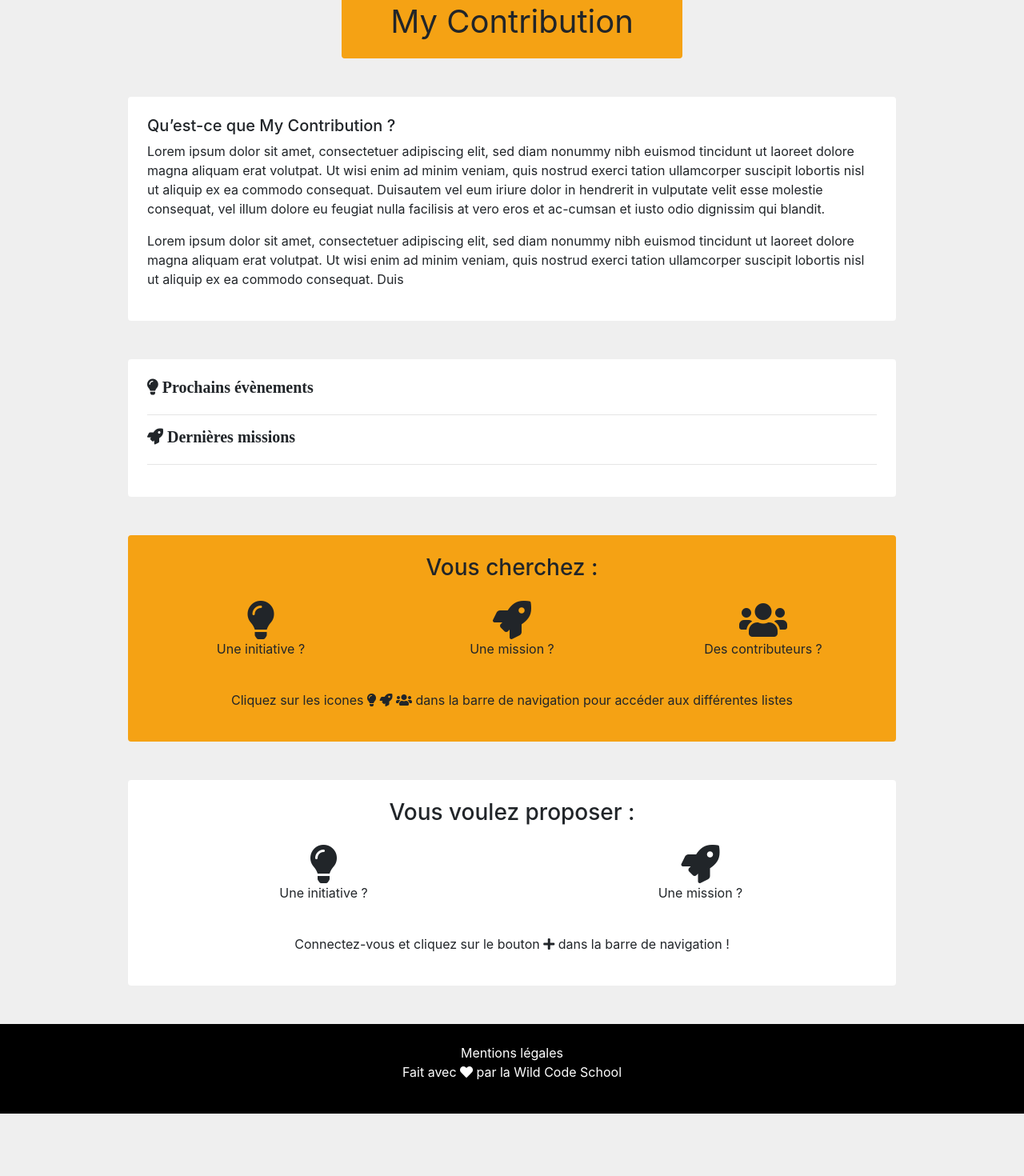
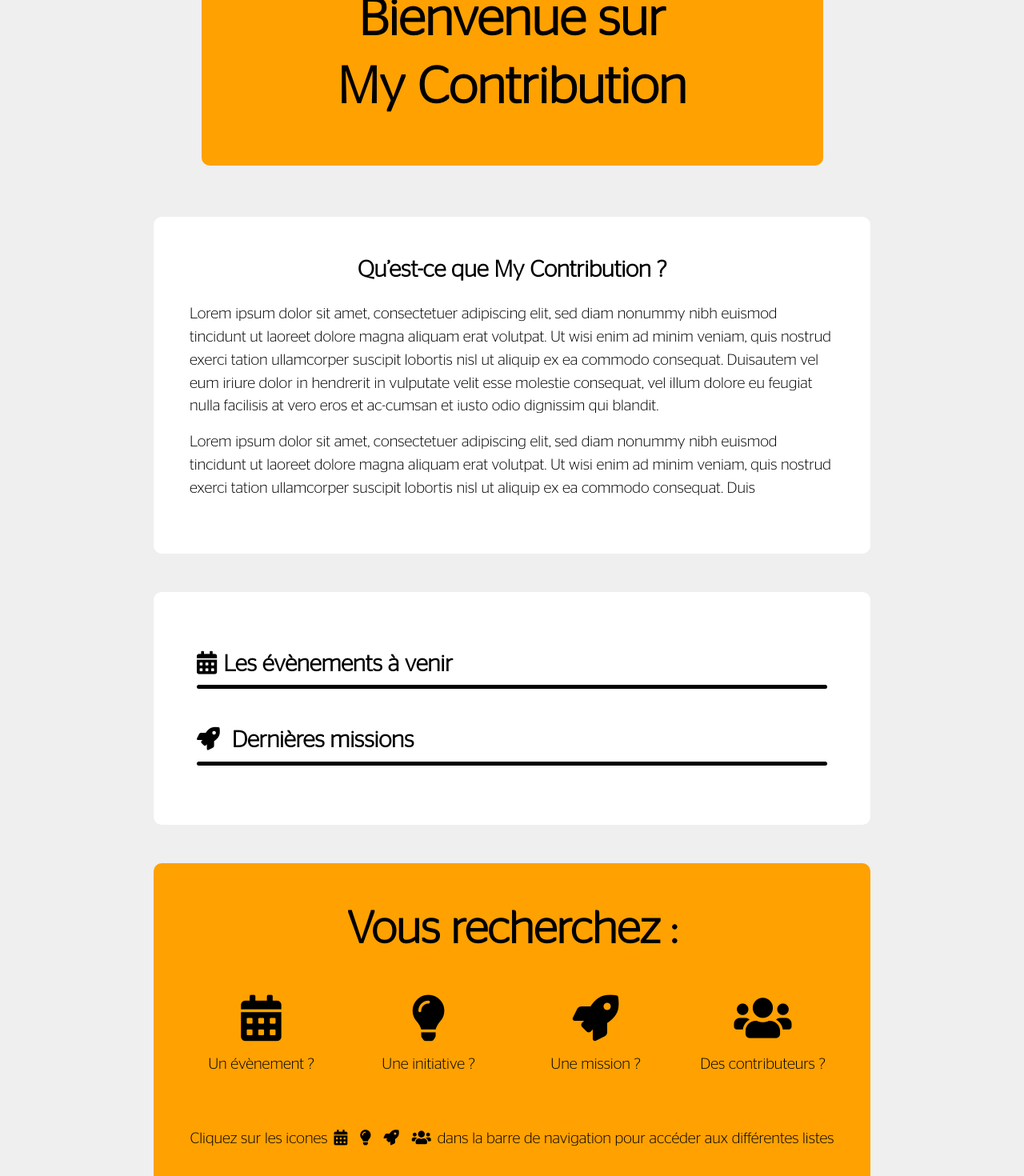
Before and after one commit to WildCodeSchool/toulouse-0918-js-mycontribution, a React (Create React App) app in the folder front/: page / in a window 1280 px wide. Shown: the part 200-1670 px from the top of the page at 80% size. Before the commit the page ends 1592 px from the top, so only its background shows below. Built offline with nearby package versions, Linux system fonts and the light colour scheme.

Commit message:
Creation et mise en place des styled components

```diff
--- a/front/package.json
+++ b/front/package.json
@@ -3,6 +3,8 @@
   "version": "0.1.0",
   "private": true,
   "dependencies": {
+    "@emotion/core": "^10.0.0",
+    "@emotion/styled": "^10.0.0",
     "axios": "^0.18.0",
     "bootstrap": "^4.1.3",
     "node-sass": "^4.10.0",
--- a/front/src/components/Accueil.js
+++ b/front/src/components/Accueil.js
@@ -1,6 +1,8 @@
 import React, { Component } from 'react';
 import { Container, Row, Col } from 'reactstrap';
-import '../css/Accueil.scss'
+import '../css/Accueil.scss';
+import { BigTitle, StyledContainer, Text, Subtitle, Line, Title } from '../data/styledComponents';
+import icons from '../data/icons';
 
 class Accueil extends Component {
   constructor(props) {
@@ -14,61 +16,120 @@ class Accueil extends Component {
   render() {
     return (
       <div>
-        <Container fluid>
+        <Container>
           <Row className="d-flex justify-content-center my-5">
-            <Col xs="9" sm="6" md="4" className="bienvenue rounded py-3">{this.state.connexion ? `Bonjour ${this.state.profil} !` : <div>Bienvenue sur<br />My Contribution</div>}</Col>
+            <Col  sm="12"
+              className="bienvenue rounded py-3"
+            >
+            {
+              this.state.connexion ?
+              `Bonjour ${this.state.profil} !`
+              : <StyledContainer className="bienvenue" orange>
+                  <BigTitle>Bienvenue sur </BigTitle>
+                  <BigTitle>My Contribution</BigTitle>
+                </StyledContainer>
+            }
+            </Col>
           </Row>
         </Container>
-        {this.state.connexion ? '' :
+
+        {
+          this.state.connexion
+          ? ''
+          :
+          <StyledContainer>
             <Container fluid>
               <Row className="d-flex justify-content-center">
-              <Col xs="11" sm="10" md="9" className="presentation rounded py-4 px-4">
-                <h5>Qu’est-ce que My Contribution ?</h5>
-                <p>Lorem ipsum dolor sit amet, consectetuer adipiscing elit, sed diam nonummy nibh euismod tincidunt ut laoreet dolore magna aliquam erat volutpat. Ut wisi enim ad minim veniam, quis nostrud exerci tation ullamcorper suscipit lobortis nisl ut aliquip ex ea commodo consequat. Duisautem vel eum iriure dolor in hendrerit in vulputate velit esse molestie consequat, vel illum dolore eu feugiat nulla facilisis at vero eros et ac-cumsan et iusto odio dignissim qui blandit.</p>
-                <p>Lorem ipsum dolor sit amet, consectetuer adipiscing elit, sed diam nonummy nibh euismod tincidunt ut laoreet dolore magna aliquam erat volutpat. Ut wisi enim ad minim veniam, quis nostrud exerci tation ullamcorper suscipit lobortis nisl ut aliquip ex ea commodo consequat. Duis</p>
+                <Col xs="11" sm="10" md="12" className="rounded">
+                  <Subtitle className="presentation mb-4">Qu’est-ce que My Contribution ?</Subtitle>
+                  <Text>Lorem ipsum dolor sit amet, consectetuer adipiscing elit, sed diam nonummy nibh euismod tincidunt ut laoreet dolore magna aliquam erat volutpat. Ut wisi enim ad minim veniam, quis nostrud exerci tation ullamcorper suscipit lobortis nisl ut aliquip ex ea commodo consequat. Duisautem vel eum iriure dolor in hendrerit in vulputate velit esse molestie consequat, vel illum dolore eu feugiat nulla facilisis at vero eros et ac-cumsan et iusto odio dignissim qui blandit.</Text>
+                  <Text>Lorem ipsum dolor sit amet, consectetuer adipiscing elit, sed diam nonummy nibh euismod tincidunt ut laoreet dolore magna aliquam erat volutpat. Ut wisi enim ad minim veniam, quis nostrud exerci tation ullamcorper suscipit lobortis nisl ut aliquip ex ea commodo consequat. Duis</Text>
                 </Col>
               </Row>
-          </Container>}
+            </Container>
+          </StyledContainer>
+        }
+
+        <StyledContainer className="my-5">
           <Container fluid>
-          <Row className="d-flex justify-content-center my-5">
-            <Col xs="11" sm="10" md="9" className="actualite rounded py-4 px-4">
+            <Row className="d-flex justify-content-center">
+              <Col sm="12" className="actualite rounded py-4 px-4">
+                <div className="events">
                   <div>
-                <h5 className="fas fa-lightbulb"> Prochains évènements</h5>
-                <hr />
+                    <Subtitle><span className="fas fa-calendar-alt mr-2" />Les évènements à venir</Subtitle>
+                    <Line />
                   </div>
+
+                </div>
+                <div className="missions mt-5">
                   <div>
-                <h5 style={{ fontWeight: 'bold' }} className="fas fa-rocket"> Dernières missions</h5>
-                <hr />
+                    <Subtitle><span className="fas fa-rocket mr-2" /> Dernières missions</Subtitle>
+                    <Line />
+                  </div>
                 </div>
               </Col>
             </Row>
           </Container>
+        </StyledContainer>
+
+
+        <StyledContainer orange>
           <Container fluid>
-          <Row className="d-flex justify-content-center my-5">
-            <Col xs="11" sm="10" md="9" className="chercher rounded py-4 px-4 text-center">
-              <h3>Vous cherchez :</h3>
-              <Row className="d-flex justify-content-between my-4">
-                <Col xs="4"><i className="fas fa-lightbulb fa-3x"></i><p>Une initiative ?</p></Col>
-                <Col xs="4"><i className="fas fa-rocket fa-3x"></i><p>Une mission ?</p></Col>
-                <Col xs="4"><i className="fas fa-users fa-3x"></i><p>Des contributeurs ?</p></Col>
+            <Row className="d-flex justify-content-center">
+              <Col sm="12" className="chercher rounded text-center">
+                <Title>Vous recherchez :</Title>
+                <Row className="d-flex justify-content-between my-5">
+                  {
+                    icons.map((icon, key)=> {
+                      const { fa, text } = icon
+                      return (
+                        <Col lg="3" md="6" xs="12">
+                          <Text>
+                            <i className={`fas ${fa} fa-3x mb-3`} key={key} />
+                            <Text>{text}</Text>
+                          </Text>
+                        </Col>
+                      )
+                    })
+                  }
                 </Row>
-              <p>Cliquez sur les icones <i className="fas fa-lightbulb"></i> <i className="fas fa-rocket"></i> <i className="fas fa-users"></i> dans la barre de navigation pour accéder aux différentes listes</p>
+                <Text>Cliquez sur les icones
+                  <i className="fas fa-calendar-alt mx-2"/>
+                  <i className="fas fa-lightbulb mx-2"/>
+                  <i className="fas fa-rocket mx-2" />
+                  <i className="fas fa-users mx-2" />
+                  dans la barre de navigation pour accéder aux différentes listes</Text>
               </Col>
             </Row>
           </Container>
-        {this.state.connexion ? '' :
+        </StyledContainer>
+
+
+        <StyledContainer className="my-5">
           <Container fluid>
-            <Row className="d-flex justify-content-center my-5">
-              <Col xs="11" sm="10" md="9" className="proposer rounded py-4 px-4 text-center">
-                <h3>Vous voulez proposer : </h3>
-                <Row className="d-flex justify-content-between my-4">
-                  <Col xs="6"><i className="fas fa-lightbulb fa-3x"></i><p>Une initiative ?</p></Col>
-                  <Col xs="6"><i className="fas fa-rocket fa-3x"></i><p>Une mission ?</p></Col>
+            <Row className="d-flex justify-content-center ">
+              <Col sm="12" className="proposer rounded text-center">
+                <Title>Vous souhaitez proposer : </Title>
+                  <Row className="d-flex justify-content-between my-5">
+                    {
+                        icons.map((icon, key)=> {
+                          const { fa, text } = icon
+                          return (
+                            <Col lg="3" md="6" xs="12">
+                              <Text>
+                                <i className={`fas ${fa} fa-3x mb-3`} key={key} />
+                                <Text>{text}</Text>
+                              </Text>
+                            </Col>
+                          )
+                        })
+                      }
                   </Row>
-                <p>Connectez-vous et cliquez sur le bouton <i className="fas fa-plus"></i> dans la barre de navigation !</p>
+                <Text>Connectez-vous et cliquez sur le bouton<i className="fas fa-plus mx-2"></i> dans la barre de navigation !</Text>
               </Col>
             </Row>
-          </Container>}
+          </Container>
+        </StyledContainer>
       </div>
     )
   }
--- a/front/src/css/Accueil.scss
+++ b/front/src/css/Accueil.scss
@@ -1,23 +1,18 @@
 @import './basics.scss';
 
+@font-face{
+  font-family: "Continental Stag";
+  src: url("../fonts/ContinentalStagSans-Light.otf") format("truetype"),
+      url("../fonts/ContinentalStagSans-Med.otf") format("truetype")
+}
+
+$font: "Continental Stag";
+
 .bienvenue {
-  background-color: $orange;
-  font-size: 2.5em;
   text-align: center;
 }
 
 .presentation {
-  background-color: $white;
+  text-align: center;
+  font-family: $font;
 }
-
-.actualite {
-  background-color: $white;
-}
-
-.chercher {
-  background-color: $orange;
-}
-
-.proposer {
-  background-color: $white;
-}
--- a/front/src/css/basics.scss
+++ b/front/src/css/basics.scss
@@ -6,13 +6,13 @@ $lightGrey: #F0F0F0;
 $white: #FFFFFF;
 $black: #000000;
 
-// @font-face {
-//   font-family: "Continental Stag";
-//   src: url("../fonts/ContinentalStagSans-Light.otf") format("otf"),
-//         url("../fonts/ContinentalStagSans-Med.otf") format("otf");
-// }
+@font-face {
+  font-family: "Continental Stag";
+  src: url("../fonts/ContinentalStagSans-Light.otf") format("otf"),
+        url("../fonts/ContinentalStagSans-Med.otf") format("otf");
+}
 
-// $font: "Continental Stag"; // font-family
+ $font: "Continental Stag"; // font-family
 
 // $fontBold: 600; // font-weight
 // $fontLight: 400; //font-weight
--- /dev/null
+++ b/front/src/data/icons.js
@@ -0,0 +1,19 @@
+const icons = [
+    {
+        fa: "fa fa-calendar-alt",
+        text: "Un évènement ?"
+    },
+    {
+        fa: "fa fa-lightbulb",
+        text: "Une initiative ?"
+    },
+    {
+        fa: "fa fa-rocket",
+        text: "Une mission ?"
+    },
+    {
+        fa: "fa fa-users",
+        text: "Des contributeurs ?"
+    }
+]
+export default icons;
--- /dev/null
+++ b/front/src/data/styledComponents.js
@@ -0,0 +1,49 @@
+import styled from '@emotion/styled';
+
+export const StyledContainer = styled.div`
+  max-width: 70%;
+  margin-right: auto;
+  margin-left: auto;
+  border-radius: 10px;
+  padding: 50px 30px 50px 30px;
+  word-wrap: break-word;
+  background-color: ${props =>
+    props.orange ? '#ffa100' : 'white'};
+`
+
+export const BigTitle = styled.h1`
+    font-size: 4rem;
+    font-weight: 900;
+    font-family: "Continental Stag";
+    color: ${props =>
+        props.white ? 'white' : 'black'};
+`
+
+export const Title = styled.h2`
+    font-size: 3.5rem;
+    font-weight: 900;
+    font-family: "Continental Stag";
+    color: ${props =>
+        props.white ? 'white' : 'black'};
+`
+
+export const Subtitle = styled.h4`
+    font-size: 1.8rem;
+    font-weight: 900;
+    font-family: "Continental Stag";
+    color: ${props =>
+        props.white ? 'white' : 'black'};
+`
+
+export const Text = styled.p`
+    font-size: 1.2rem;
+    font-family: "Continental Stag";
+    color: ${props =>
+        props.white ? 'white' : 'black'};
+`
+
+export const Line = styled.div`
+    background-color: black;
+    height: 5px;
+    border-radius: 10px;
+`
```
Also changed, not shown: 2 other files (tests, documents, lock files or other folders). Lines whose indentation alone changed are shown as unchanged.
